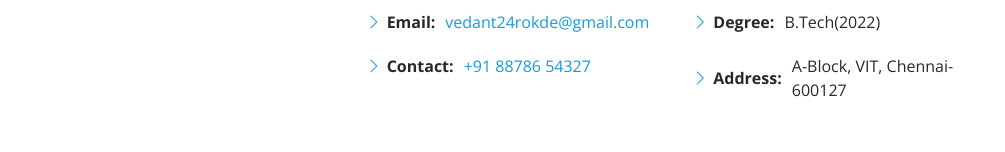
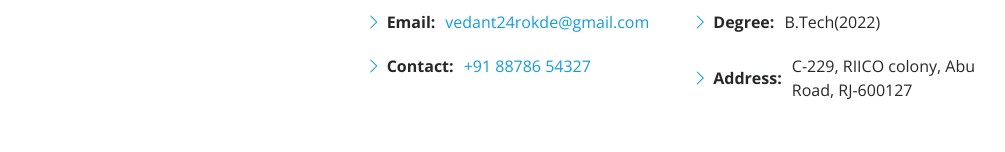
Before and after one commit to vedantrokde/portfolio, a plain HTML site: page index.html in a window 1280 px wide. Shown: the part 1178-1330 px from the top of the page, without its empty margins (273-1278 px from the left). Drawn offline with nearby package versions, Linux system fonts and the light colour scheme.

Commit message:
Update index.html

```diff
--- a/index.html
+++ b/index.html
@@ -149,7 +149,7 @@
                   <li>
                     <i class="bi bi-chevron-right"></i>
                     <strong>Address:</strong>
-                    <span>A-Block, VIT, Chennai-600127</span>
+                    <span>C-229, RIICO colony, Abu Road, RJ-600127</span>
                   </li>
                 </ul>
               </div>
```
